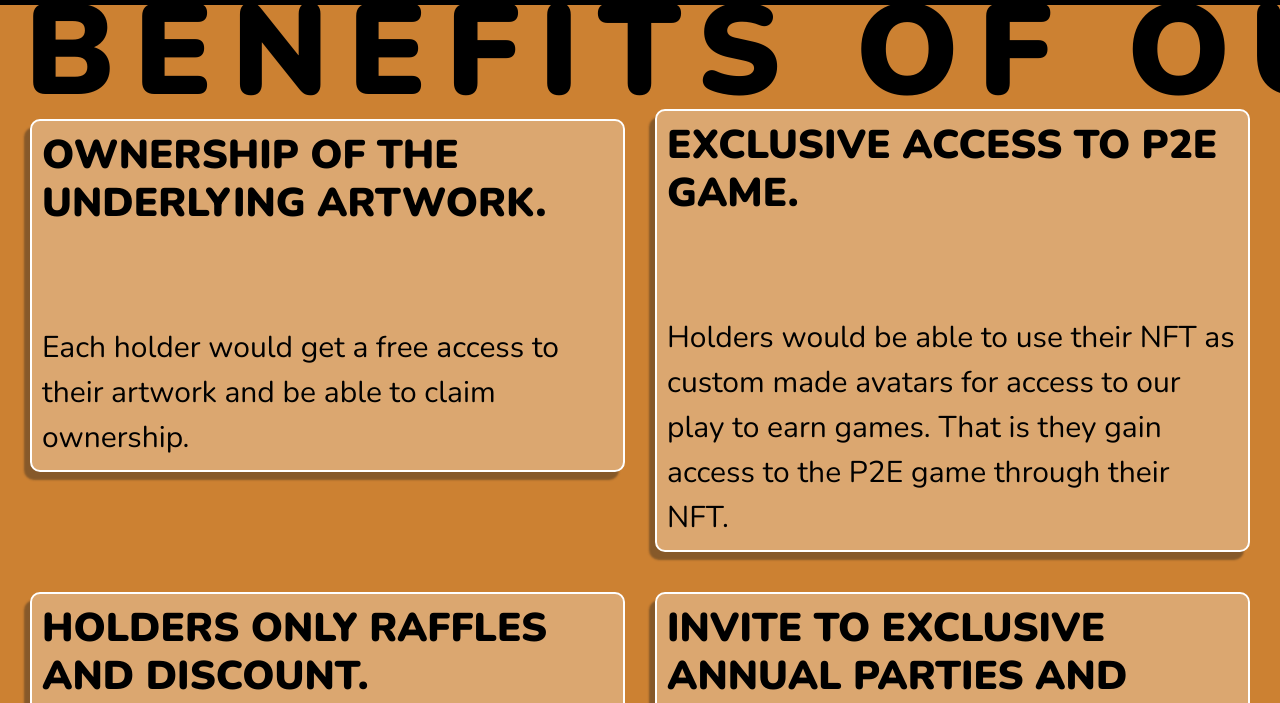
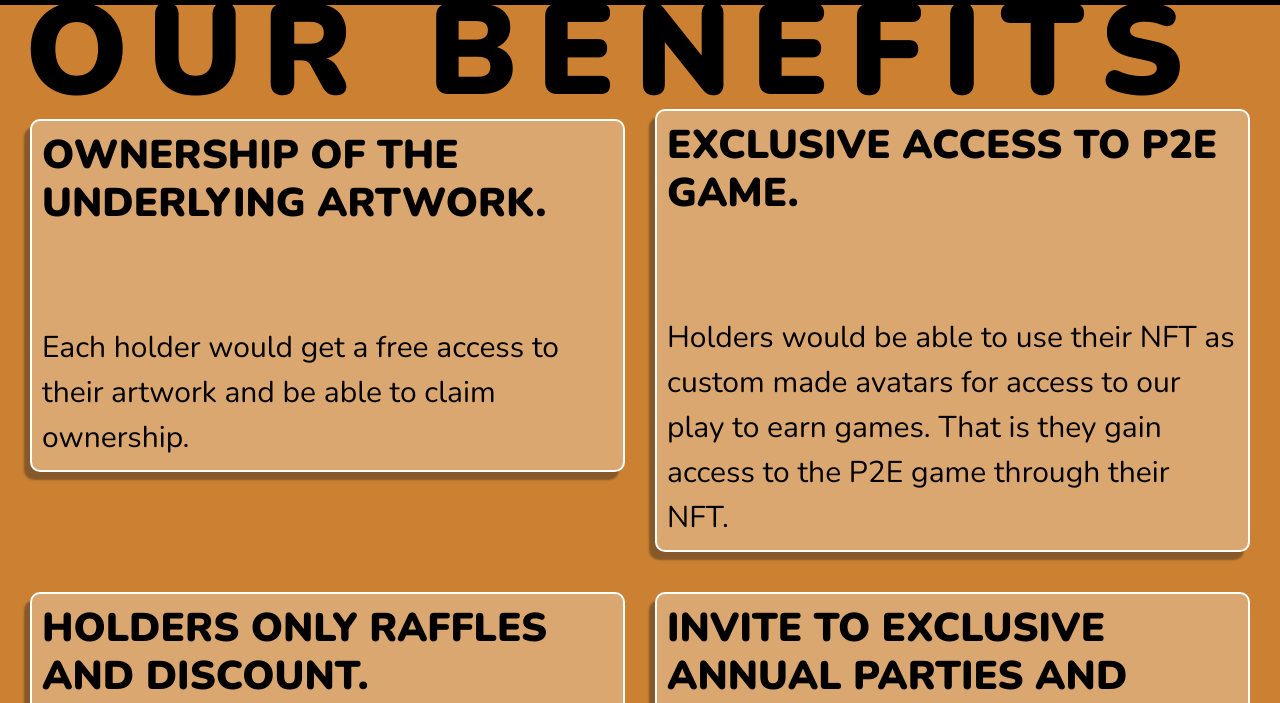
Before and after one commit to Demilade-Samuel/aflw, a plain HTML site: page benefits.html in a window 1280 px wide. Shown: the part 97-800 px from the top of the page. Drawn offline with nearby package versions, Linux system fonts and the light colour scheme.

Commit message:
Update benefits.html

```diff
--- a/benefits.html
+++ b/benefits.html
@@ -91,12 +91,11 @@
     <section class="animationmain">
       <div class="jumbotron d-flex align-items-center ">
 
-        <!-- <div class="rectangle-1"></div> -->
       </div>
 
       <div class="benefits container-fluid">
-        <div class="benefits-heading ">
-          <h1> BENEFITS OF OUR NFTs </h1>
+        <div class="benefits-heading">
+          <h1> OUR BENEFITS </h1>
         </div>
 
         <div class="container-fluid benefits-boxes mainn"><br>
```
